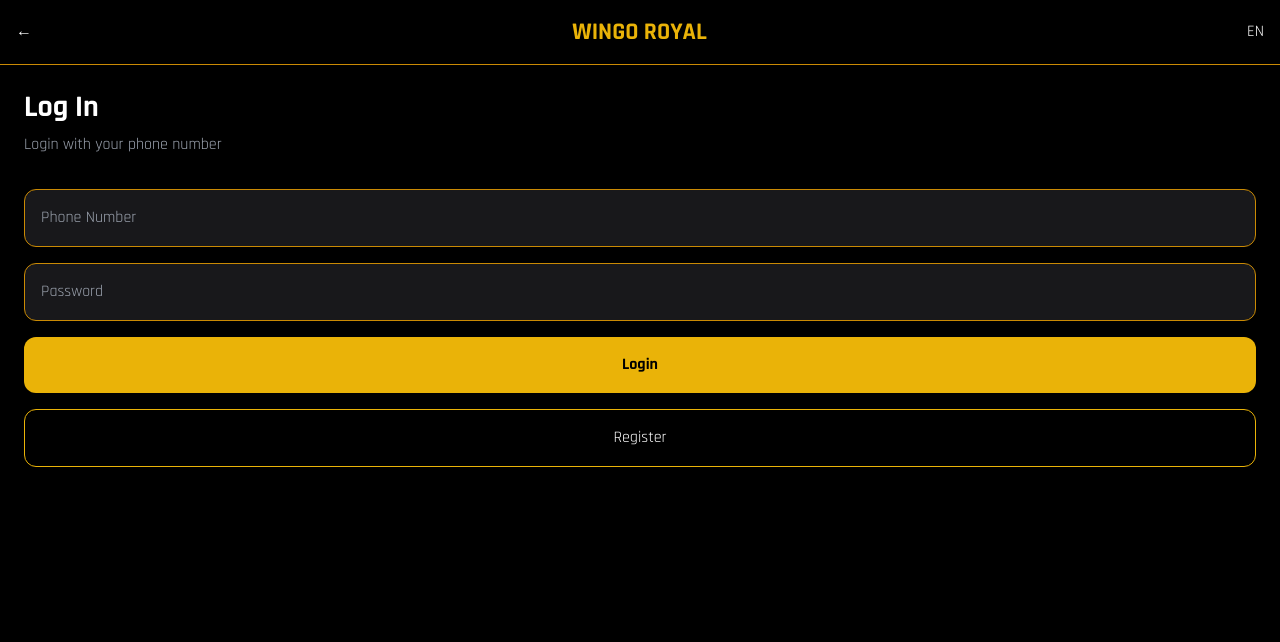
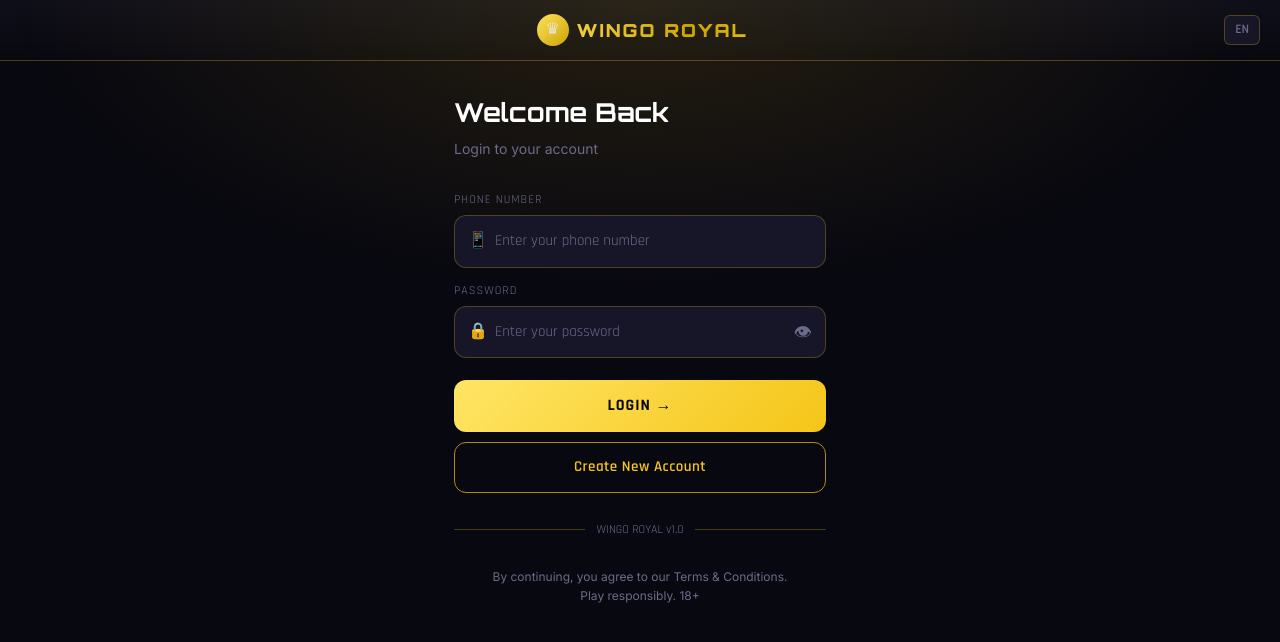
Before and after one commit to sohilcodes/wingo-frontend, a Next.js app: page / in a window 1280 px wide. Shown: the top 642 px of the page. Built offline with nearby package versions, Linux system fonts and the light colour scheme.

Commit message:
Update page.tsx

```diff
--- a/app/page.tsx
+++ b/app/page.tsx
@@ -9,84 +9,126 @@
 
 export default function LoginPage() {
   const router = useRouter();
-
   const [mobile, setMobile] = useState("");
   const [password, setPassword] = useState("");
   const [loading, setLoading] = useState(false);
+  const [showPass, setShowPass] = useState(false);
 
   const login = async () => {
-    if (!mobile || !password) {
-      return alert("Please fill all fields");
-    }
-
+    if (!mobile || !password) return alert("Please fill all fields");
     setLoading(true);
-
     try {
-      const res = await axios.post(
-        `${API}/api/auth/login`,
-        { mobile, password }
-      );
-
+      const res = await axios.post(`${API}/api/auth/login`, { mobile, password });
       if (res.data?.success) {
         localStorage.setItem("token", res.data.token);
         localStorage.setItem("user", JSON.stringify(res.data.user));
-        alert("Login Success");
         router.push("/home");
       } else {
         alert(res.data?.error || "Login Failed");
       }
-
     } catch (err: any) {
-      const msg = err?.response?.data?.error || err?.message || "Network Error";
-      alert(msg);
+      alert(err?.response?.data?.error || err?.message || "Network Error");
     } finally {
       setLoading(false);
     }
   };
 
   return (
-    <div className="min-h-screen bg-black text-white flex flex-col">
-      <div className="flex items-center justify-between p-4 border-b border-yellow-600">
-        <button>←</button>
-        <h1 className="text-2xl font-bold text-yellow-500">
+    <div style={{ minHeight: "100vh", background: "var(--bg)", display: "flex", flexDirection: "column" }}>
+      {/* BG decoration */}
+      <div style={{
+        position: "fixed", top: 0, left: 0, right: 0, height: "300px",
+        background: "radial-gradient(ellipse at 50% 0%, rgba(245,197,24,0.12) 0%, transparent 70%)",
+        pointerEvents: "none"
+      }} />
+
+      {/* Header */}
+      <div className="top-header">
+        <div style={{ width: 40 }} />
+        <div style={{ display: "flex", alignItems: "center", gap: 8 }}>
+          <div style={{
+            width: 32, height: 32, borderRadius: "50%",
+            background: "linear-gradient(135deg, var(--gold-light), var(--gold-dark))",
+            display: "flex", alignItems: "center", justifyContent: "center",
+            fontSize: 16
+          }}>♛</div>
+          <span className="shimmer" style={{ fontFamily: "'Orbitron', sans-serif", fontSize: 18, fontWeight: 900, letterSpacing: 2 }}>
             WINGO ROYAL
-        </h1>
-        <button>EN</button>
+          </span>
+        </div>
+        <button style={{ color: "var(--text-muted)", fontSize: 13, fontWeight: 600, background: "var(--bg3)", padding: "4px 10px", borderRadius: 6, border: "1px solid var(--border)" }}>EN</button>
       </div>
 
-      <div className="flex-1 p-6">
-        <h2 className="text-3xl font-bold mb-2">Log In</h2>
-        <p className="text-gray-400 mb-8">Login with your phone number</p>
+      {/* Body */}
+      <div style={{ flex: 1, padding: "32px 24px", maxWidth: 420, width: "100%", margin: "0 auto" }} className="fade-up">
+        <div style={{ marginBottom: 32 }}>
+          <h2 style={{ fontFamily: "'Orbitron', sans-serif", fontSize: 26, fontWeight: 700, color: "#fff", marginBottom: 6 }}>
+            Welcome Back
+          </h2>
+          <p style={{ color: "var(--text-muted)", fontSize: 14, fontWeight: 400, fontFamily: "'Inter', sans-serif" }}>
+            Login to your account
+          </p>
+        </div>
 
+        <div style={{ display: "flex", flexDirection: "column", gap: 14 }}>
+          {/* Phone */}
+          <div>
+            <label style={{ fontSize: 12, color: "var(--text-muted)", marginBottom: 6, display: "block", textTransform: "uppercase", letterSpacing: 1 }}>Phone Number</label>
+            <div style={{ position: "relative" }}>
+              <span style={{ position: "absolute", left: 14, top: "50%", transform: "translateY(-50%)", color: "var(--gold)", fontSize: 16 }}>📱</span>
               <input
-          type="text"
-          placeholder="Phone Number"
+                type="tel"
+                placeholder="Enter your phone number"
                 value={mobile}
-          onChange={(e) => setMobile(e.target.value)}
-          className="w-full p-4 rounded-xl bg-zinc-900 border border-yellow-600 mb-4"
+                onChange={e => setMobile(e.target.value)}
+                className="input-field"
+                style={{ paddingLeft: 40 }}
               />
+            </div>
+          </div>
 
+          {/* Password */}
+          <div>
+            <label style={{ fontSize: 12, color: "var(--text-muted)", marginBottom: 6, display: "block", textTransform: "uppercase", letterSpacing: 1 }}>Password</label>
+            <div style={{ position: "relative" }}>
+              <span style={{ position: "absolute", left: 14, top: "50%", transform: "translateY(-50%)", color: "var(--gold)", fontSize: 16 }}>🔒</span>
               <input
-          type="password"
-          placeholder="Password"
+                type={showPass ? "text" : "password"}
+                placeholder="Enter your password"
                 value={password}
-          onChange={(e) => setPassword(e.target.value)}
-          className="w-full p-4 rounded-xl bg-zinc-900 border border-yellow-600 mb-4"
+                onChange={e => setPassword(e.target.value)}
+                className="input-field"
+                style={{ paddingLeft: 40, paddingRight: 44 }}
               />
+              <button
+                onClick={() => setShowPass(!showPass)}
+                style={{ position: "absolute", right: 14, top: "50%", transform: "translateY(-50%)", background: "none", border: "none", color: "var(--text-muted)", fontSize: 18 }}
+              >
+                {showPass ? "🙈" : "👁"}
+              </button>
+            </div>
+          </div>
 
-        <button
-          onClick={login}
-          disabled={loading}
-          className="w-full p-4 rounded-xl bg-yellow-500 text-black font-bold disabled:opacity-50"
-        >
-          {loading ? "Logging in..." : "Login"}
+          <div style={{ marginTop: 8, display: "flex", flexDirection: "column", gap: 10 }}>
+            <button onClick={login} disabled={loading} className="btn-gold">
+              {loading ? "Logging in..." : "Login →"}
             </button>
+            <Link href="/register">
+              <button className="btn-outline">Create New Account</button>
+            </Link>
+          </div>
+        </div>
 
-        <Link href="/register">
-          <button className="w-full p-4 rounded-xl border border-yellow-500 mt-4">
-            Register
-          </button>
-        </Link>
+        {/* Divider */}
+        <div style={{ display: "flex", alignItems: "center", gap: 12, margin: "28px 0" }}>
+          <div style={{ flex: 1, height: 1, background: "var(--border)" }} />
+          <span style={{ color: "var(--text-muted)", fontSize: 12 }}>WINGO ROYAL v1.0</span>
+          <div style={{ flex: 1, height: 1, background: "var(--border)" }} />
+        </div>
+
+        <p style={{ textAlign: "center", color: "var(--text-muted)", fontSize: 12, fontFamily: "'Inter', sans-serif", lineHeight: 1.6 }}>
+          By continuing, you agree to our Terms & Conditions.<br/>Play responsibly. 18+
+        </p>
       </div>
     </div>
   );
```
Lines whose indentation alone changed are shown as unchanged.
